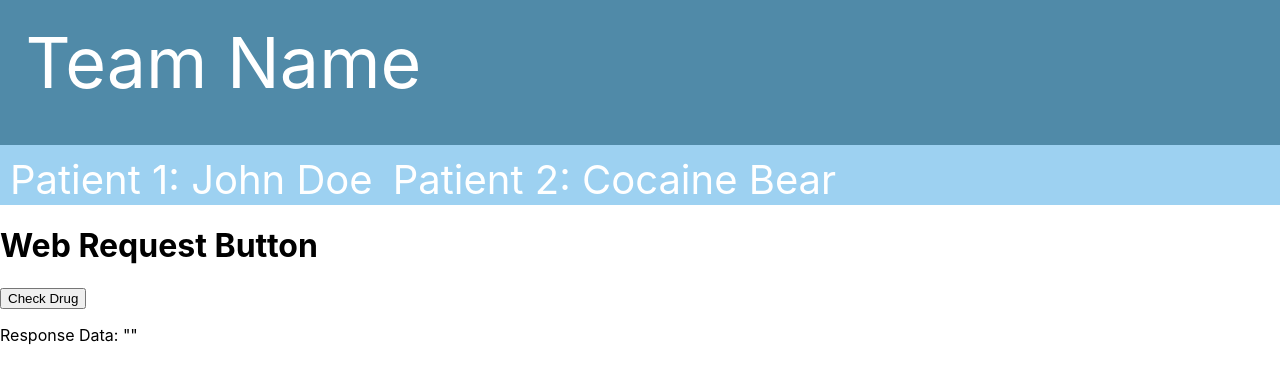
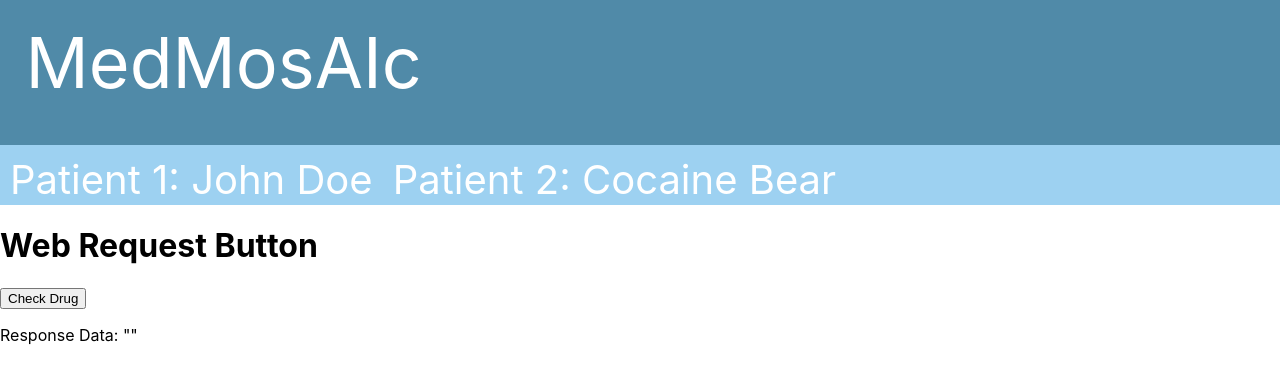
Before and after one commit to edavid24/MedMosAIc, a React (Create React App) app in the folder frontend/: page / in a window 1280 px wide. Shown: the top 382 px of the page. Built offline with nearby package versions, Linux system fonts and the light colour scheme.

Commit message:
udpate name

```diff
--- a/frontend/src/navBar.js
+++ b/frontend/src/navBar.js
@@ -66,7 +66,7 @@ const NavBar = () => {
   return (
     <div style={mainStyles}>
       <div style={titleStyles}>
-        Team Name
+      MedMosAIc
       </div>
       <div style={topBarStyles}>
         <ul style={menuBar}>
```
